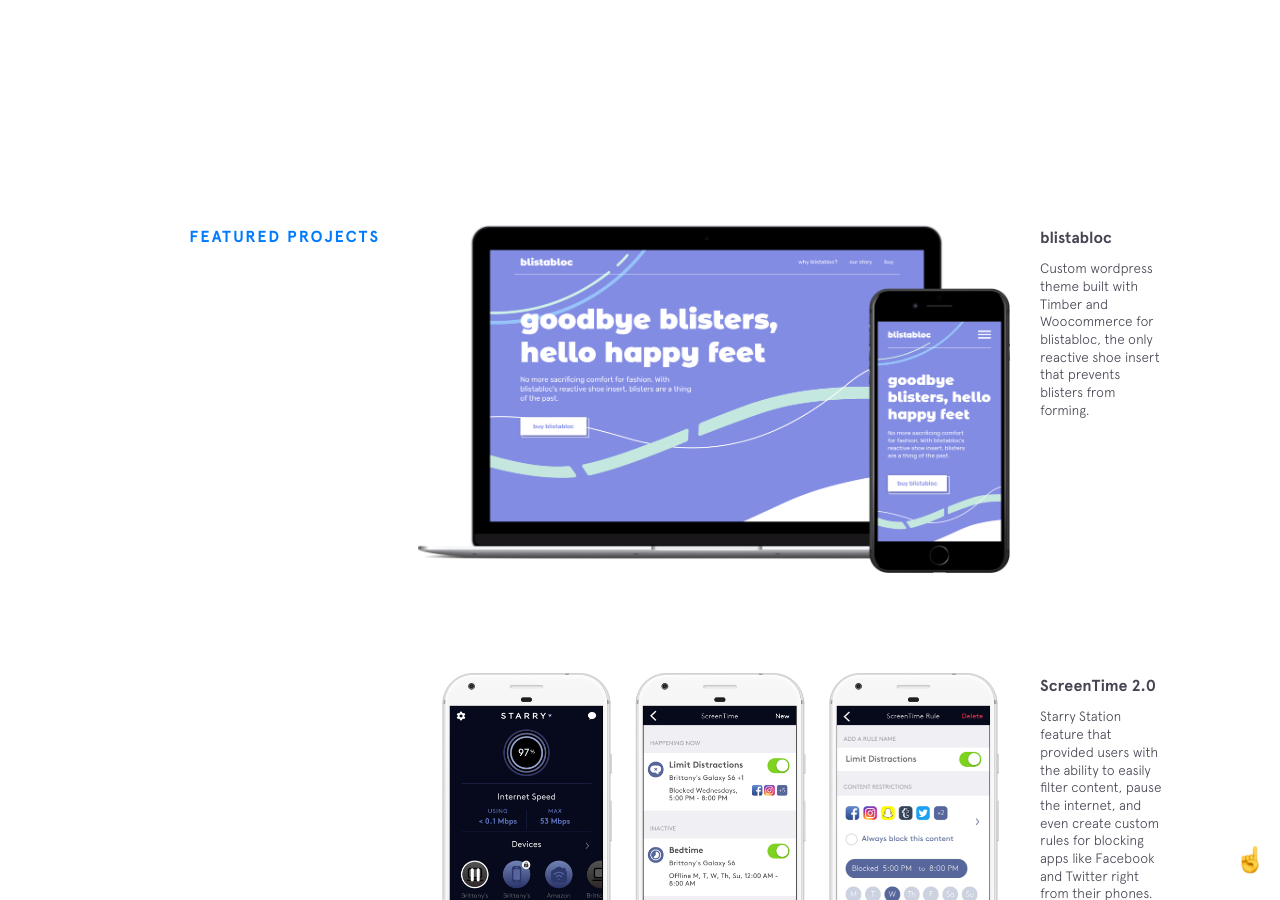
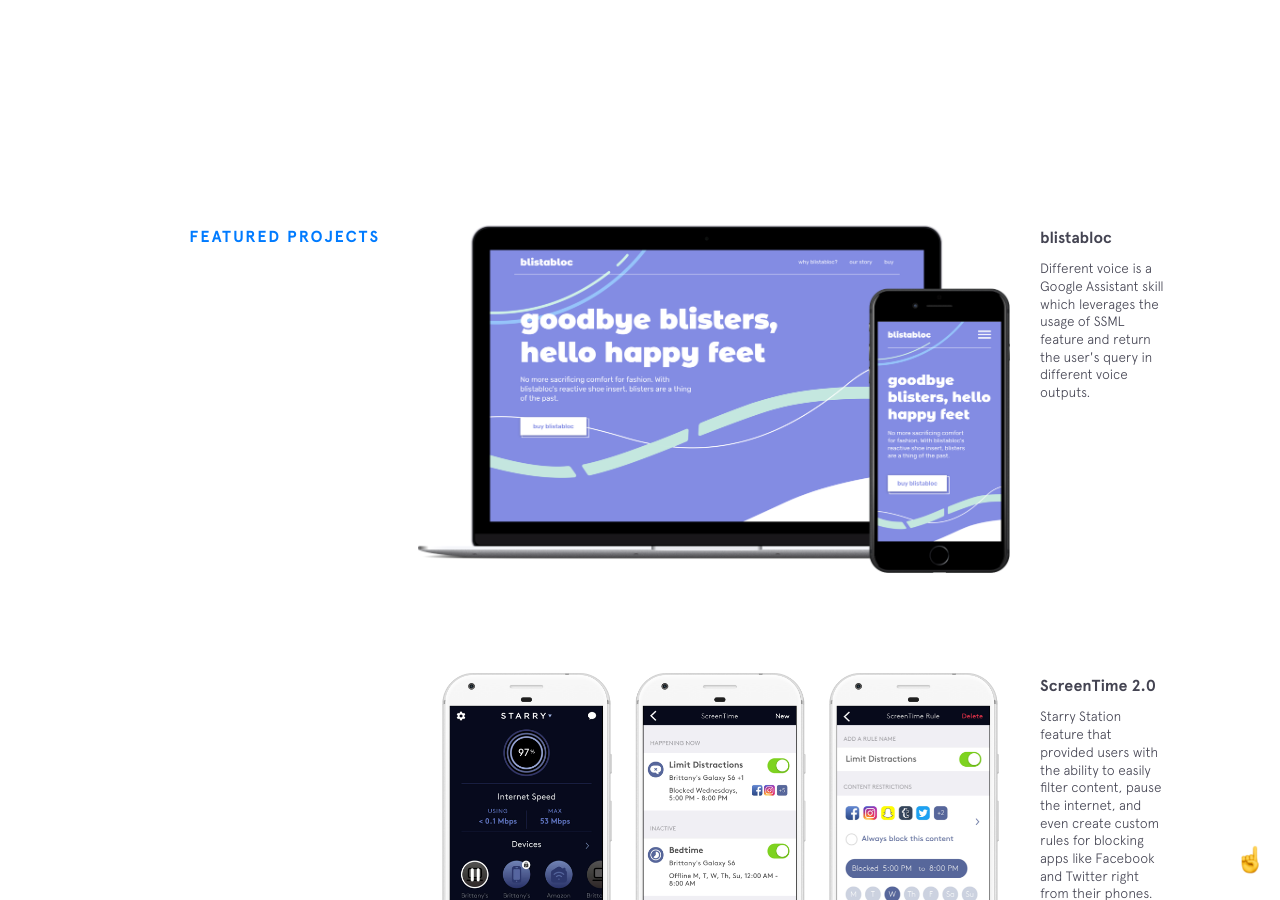
Before and after one commit to koshtinikhilesh/koshtinikhilesh.github.io, a Jekyll site: the page built from index.html, in a window 1280 px wide and 900 px high, scrolled down 2136 px. Built offline with Jekyll 4.4.1, drawn with Linux system fonts in a browser that asks for light colours; nearby versions of some CDN libraries.

Commit message:
Added featured projects

```diff
--- a/_includes/featured-projects.html
+++ b/_includes/featured-projects.html
@@ -1,18 +1,17 @@
 <section class="section featured-projects">
   <div class="section__title">Featured Projects</div>
   <div class="section__content">
-    <div class="project blistabloc">
+    <div class="project different voice">
       <figure class="project__pic">
-        <a href="https://blistabloc.com/" target="_blank">
+        <a href="https://sites.google.com/view/differentvoice/" target="_blank">
           <img src="{{site.baseurl}}/img/featured/blistabloc/blistabloc.png" alt="">
         </a>
       </figure>
       <figcaption class="project__caption">
         <div class="project__name">
-          <a href="https://blistabloc.com/" target="_blank">blistabloc</a>
+          <a href="https://sites.google.com/view/differentvoice/" target="_blank">blistabloc</a>
         </div>
-        <p>Custom wordpress theme built with Timber and Woocommerce for blistabloc, the only reactive shoe insert that prevents
-          blisters from forming.</p>
+        <p>Different voice is a Google Assistant skill which leverages the usage of SSML feature and return the user's query in different voice  outputs.</p>
       </figcaption>
     </div>
 
```
